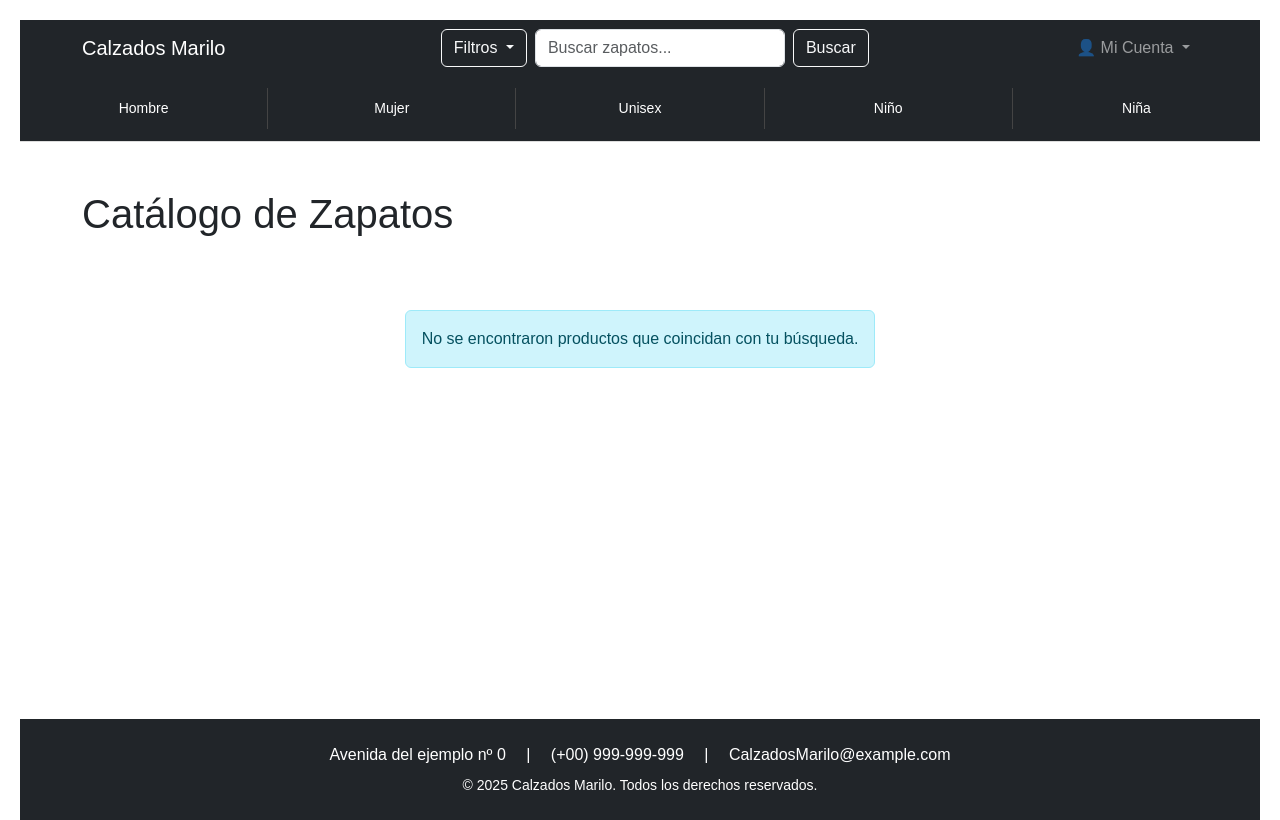
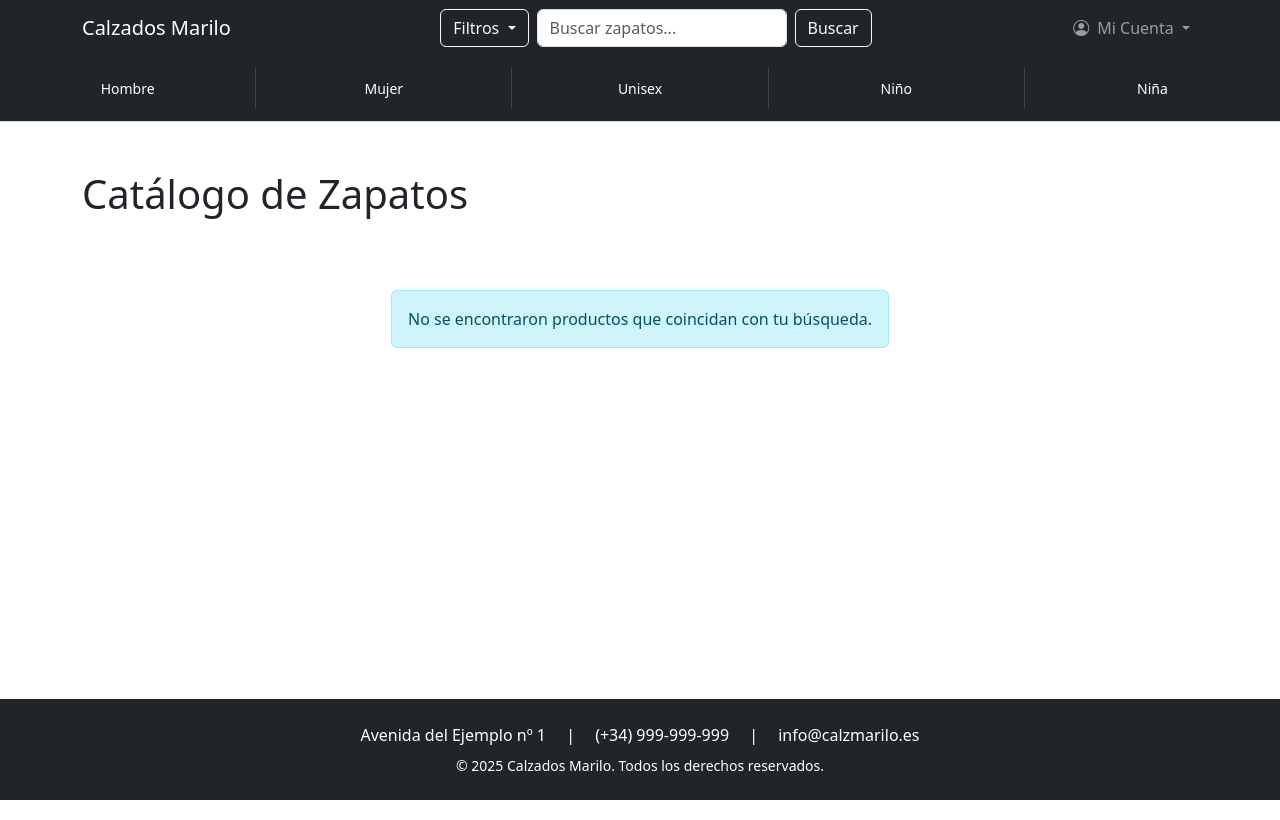
Before and after one commit to miniluz/tienda-calzados-marilo, a Django app: page /catalog/ in a window 1280 px wide. Run offline with Django 5.2, Linux system fonts and the light colour scheme; data that the repository does not hold is empty; parts of the project's set-up code (start-up, migrations or seed data) failed here and were passed over.

Commit message:
fix: General cleanup

```diff
--- a/catalog/templates/catalog/zapato_detail.html
+++ b/catalog/templates/catalog/zapato_detail.html
@@ -278,7 +278,7 @@
         </div>
 
         <div class="size-selection-notice" style="margin: 15px 0; padding: 10px; background-color: #fff3cd; border: 1px solid #ffc107; border-radius: 5px; display: none; align-items: center; gap: 8px;">
-            <span style="font-size: 1.2rem;">⚠️</span>
+            <i class="bi bi-exclamation-triangle mx-2" style="color: #856404; font-weight: 500;"></i>
             <span style="color: #856404; font-weight: 500;">Selecciona una talla para continuar con la compra</span>
         </div>
 
--- a/catalog/templates/catalog/zapato_list.html
+++ b/catalog/templates/catalog/zapato_list.html
@@ -4,7 +4,6 @@
 {% block title %}Catálogo de Zapatos - Calzados Marilo{% endblock %}
 
 {% block extra_css %}
-<link rel="stylesheet" href="{% static 'catalog/css/styles.css' %}">
 <style>
     .product-container {
         display: grid;
--- a/static/css/custom.css
+++ b/static/css/custom.css
@@ -47,6 +47,12 @@
     background-color: #0f0f38 !important;
     border-color: #0f0f38 !important;
 }
+
+/*
+.btn-outline-light {
+    --bs-btn-color: black !important;
+}
+*/
 
 /* Links */
 a {
--- a/templates/base.html
+++ b/templates/base.html
@@ -11,7 +11,7 @@
 
     <!-- Custom CSS - Primary Color Override -->
     {% load static %}
-    <link href="{% static 'css/custom.css' %}" rel="stylesheet">
+    <link href="{% static '/css/custom.css' %}" rel="stylesheet">
 
     <style>
         /* Sticky footer styles */
@@ -106,8 +106,8 @@
                                     {{ form.genero }}
                                 </div>
                                 <div class="d-flex gap-2 mt-3">
-                                                    <button type="submit" class="btn btn-light">Aplicar</button>
-                                                    <button type="button" class="btn btn-outline-light" id="navbar-filters-reset">Limpiar</button>
+                                    <button type="submit" class="btn btn-primary">Aplicar</button>
+                                    <button type="button" class="btn btn-light" id="navbar-filters-reset">Limpiar</button>
                                 </div>
                             </form>
                         </div>
@@ -129,21 +129,15 @@
 
                 <ul class="navbar-nav">
                     {% if user.is_authenticated %}
-                        {% if not user.is_staff %}
-                            <li class="nav-item">
-                                <a class="nav-link" href="#" title="Carrito">
-                                    🛒
-                                </a>
-                            </li>
-                        {% endif %}
                         {% if user.is_staff %}
-                            <li class="nav-item">
+                            <li class="nav-item me-2">
                                 <a class="nav-link" href="{% url 'admin_dashboard' %}">Panel de Administración</a>
                             </li>
                         {% endif %}
                         <li class="nav-item dropdown">
                             <a class="nav-link dropdown-toggle" href="#" id="navbarDropdown" role="button" data-bs-toggle="dropdown" aria-expanded="false">
-                                👤 {{ user.first_name|default:user.username }}
+                                <i class="bi bi-person-circle me-1"></i>
+                                {{ user.first_name|default:user.username }}
                             </a>
                             <ul class="dropdown-menu dropdown-menu-end" aria-labelledby="navbarDropdown">
                                 {% if not user.is_staff %}
@@ -163,7 +157,8 @@
                     {% else %}
                         <li class="nav-item dropdown">
                             <a class="nav-link dropdown-toggle" href="#" id="navbarDropdownGuest" role="button" data-bs-toggle="dropdown" aria-expanded="false">
-                                👤 Mi Cuenta
+                                <i class="bi bi-person-circle me-1"></i>
+                                Mi Cuenta
                             </a>
                             <ul class="dropdown-menu dropdown-menu-end" aria-labelledby="navbarDropdownGuest">
                                 <li><a class="dropdown-item" href="{% url 'login' %}">Iniciar sesión</a></li>
@@ -218,9 +213,9 @@
     <footer class="bg-dark text-white text-center py-4 mt-5">
         <div class="container">
             <p class="mb-2">
-                <span class="me-3">Avenida del ejemplo nº 0</span> |
-                <span class="mx-3">(+00) 999-999-999</span> |
-                <span class="ms-3">CalzadosMarilo@example.com</span>
+                <span class="me-3">Avenida del Ejemplo nº 1</span> |
+                <span class="mx-3">(+34) 999-999-999</span> |
+                <span class="ms-3">info@calzmarilo.es</span>
             </p>
             <p class="mb-0 small">&copy; 2025 Calzados Marilo. Todos los derechos reservados.</p>
         </div>
```
Lines whose indentation alone changed are shown as unchanged.
